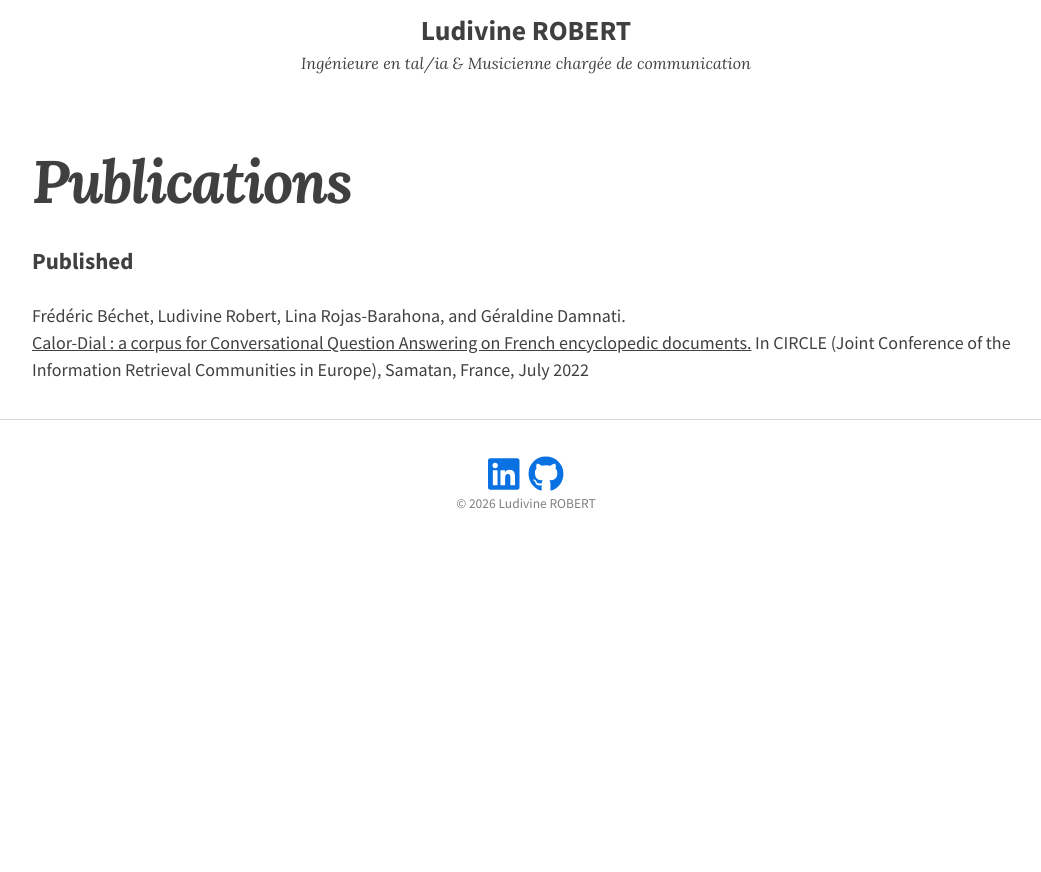
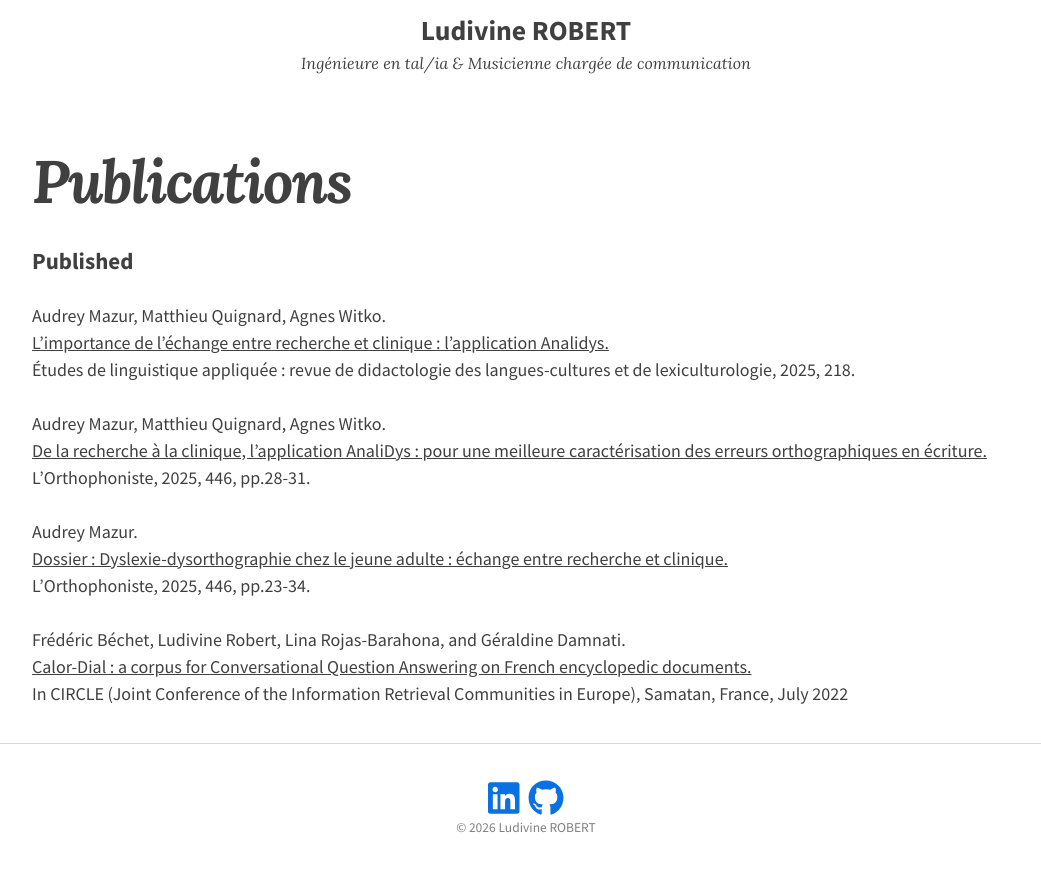
Before and after one commit to ludivinero/ludivinero.github.io, a Jekyll site: the page built from publi.md, in a window 1280 px wide, cut to the strip 221-1131 px from the top of the page. Shown: the top 872 px of the strip, without its empty margins (114-1155 px from the left). Built offline with Jekyll 4.4.1, drawn with Linux system fonts in a browser that asks for light colours; nearby versions of some CDN libraries; before the commit the page ends 900 px from its top, so only the background shows below that.

Commit message:
Update publication entries in publi.md

```diff
--- a/publi.md
+++ b/publi.md
@@ -7,7 +7,17 @@ entries_layout: list
 ---
 
 ### Published
+<p>Audrey Mazur, Matthieu Quignard, Agnes Witko.<br>
+<u>L’importance de l’échange entre recherche et clinique : l’application Analidys.</u><br>
+Études de linguistique appliquée : revue de didactologie des langues-cultures et de lexiculturologie, 2025, 218.</p>
+
+<p>Audrey Mazur, Matthieu Quignard, Agnes Witko.<br>
+<u>De la recherche à la clinique, l’application AnaliDys : pour une meilleure caractérisation des erreurs orthographiques en écriture.</u><br>L’Orthophoniste, 2025, 446, pp.28-31.</p>
+
+<p>Audrey Mazur.<br>
+<u>Dossier : Dyslexie-dysorthographie chez le jeune adulte : échange entre recherche et clinique.</u><br>
+L’Orthophoniste, 2025, 446, pp.23-34.</p>
+
 <p>Frédéric Béchet, Ludivine Robert, Lina Rojas-Barahona, and Géraldine Damnati.<br>
-<u>Calor-Dial : a corpus for Conversational Question Answering on French encyclopedic
-documents.</u> In CIRCLE (Joint Conference of the Information Retrieval Communities in
-Europe), Samatan, France, July 2022</p>
+<u>Calor-Dial : a corpus for Conversational Question Answering on French encyclopedic documents.</u><br>
+In CIRCLE (Joint Conference of the Information Retrieval Communities in Europe), Samatan, France, July 2022</p>
```
